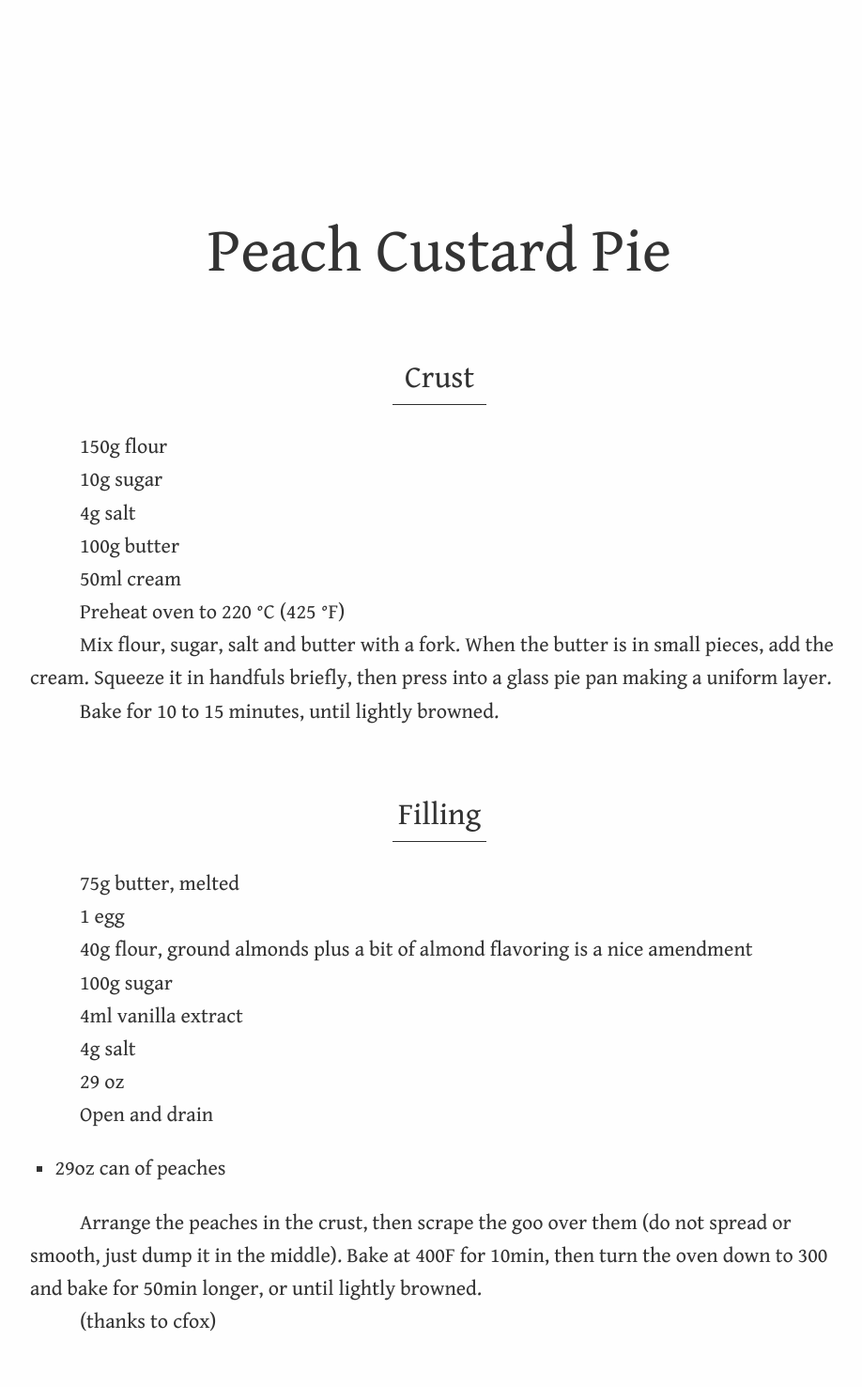
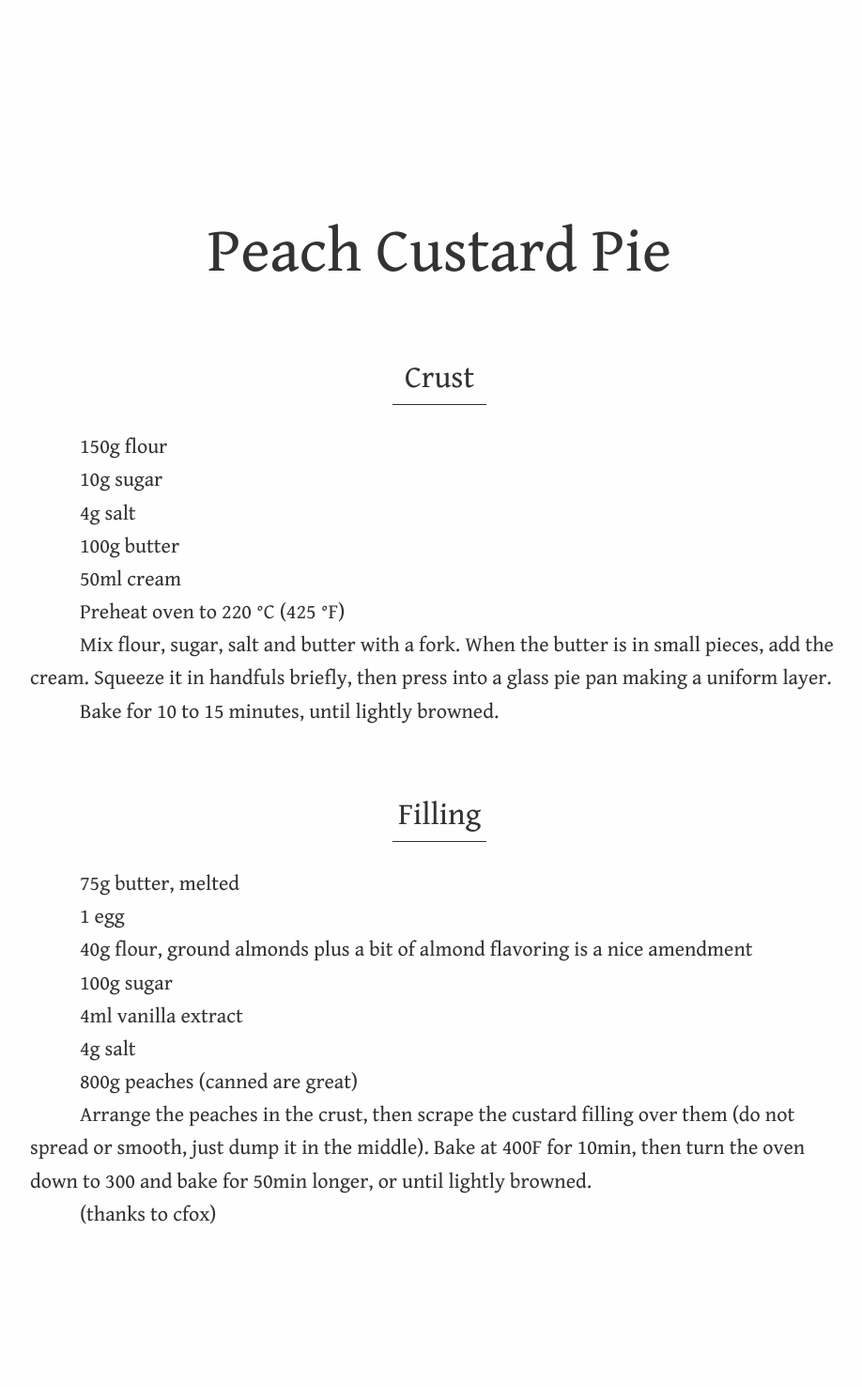
Before and after one commit to aredridel/recipes, a Jekyll site: the page built from Desserts/Peach Custard Pie.md, in a window 1280 px wide. Shown: the whole page at 94% size, without its empty margins (172-1090 px from the left). Built offline with Jekyll 4.4.1, drawn with Linux system fonts in a browser that asks for light colours; our own code applies the rules of GitHub Pages for plain Markdown files; after the commit the page ends 1362 px from its top, so only the background shows below that.

Commit message:
/ ‘Desserts/Peach Custard Pie.md’

```diff
--- a/Desserts/Peach Custard Pie.md
+++ b/Desserts/Peach Custard Pie.md
@@ -39,14 +39,14 @@ Filling
 
 4g salt
 
-29 oz
+800g peaches (canned are great)
 
 
-Open and drain
 
- - 29oz can of peaches
 
-Arrange the peaches in the crust, then scrape the goo over them (do not spread or smooth, just dump it in the middle).
+
+
+Arrange the peaches in the crust, then scrape the custard filling over them (do not spread or smooth, just dump it in the middle).
 Bake at 400F for 10min, then turn the oven down to 300 and bake for 50min longer, or until lightly browned.
 
 (thanks to cfox)
```
